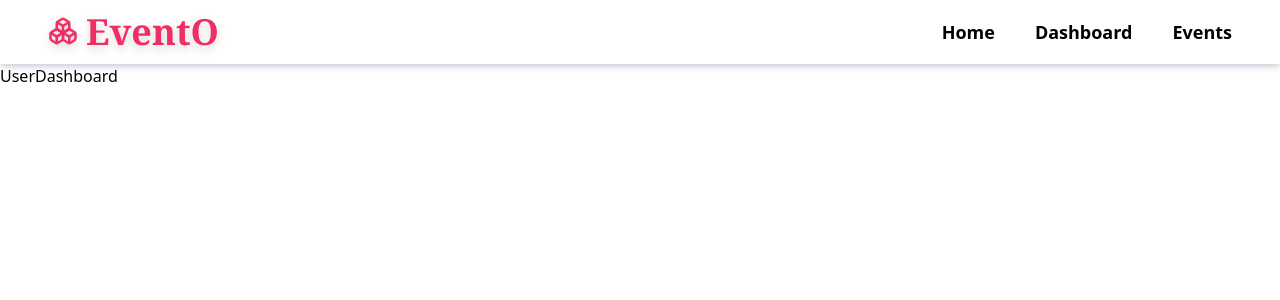
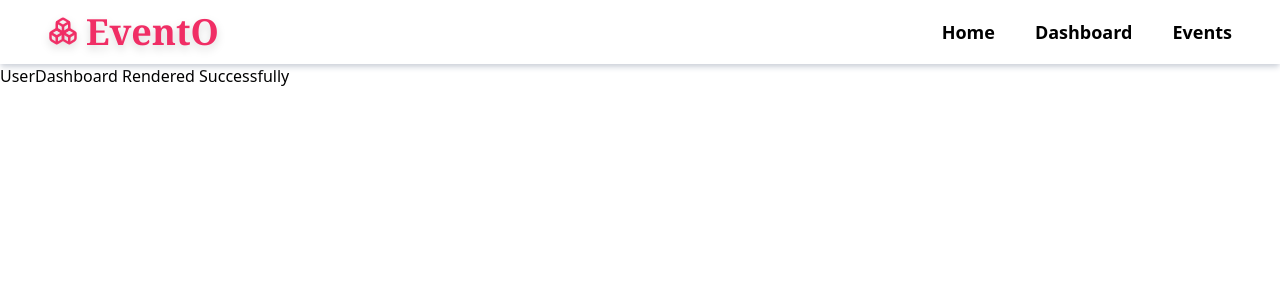
Before and after one commit to Rghvs03/Evento, a React (Vite) app: page /user/dashboard in a window 1280 px wide. Shown: the top 300 px of the page. Built offline with nearby package versions, Linux system fonts and the light colour scheme; no server answers.

Commit message:
userdashhboard

```diff
--- a/src/Pages/UserDashboard.jsx
+++ b/src/Pages/UserDashboard.jsx
@@ -2,7 +2,7 @@ import React from 'react'
 
 const UserDashboard = () => {
   return (
-    <div>UserDashboard</div>
+    <div>UserDashboard Rendered Successfully</div>
   )
 }
 
```
